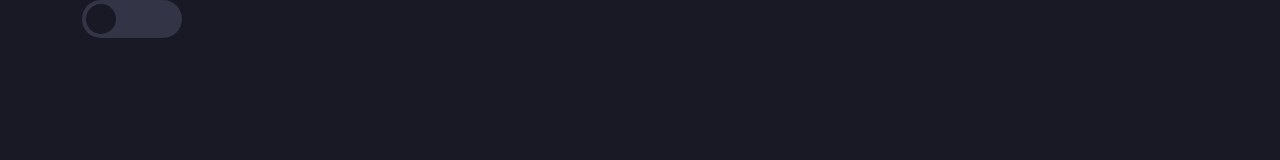
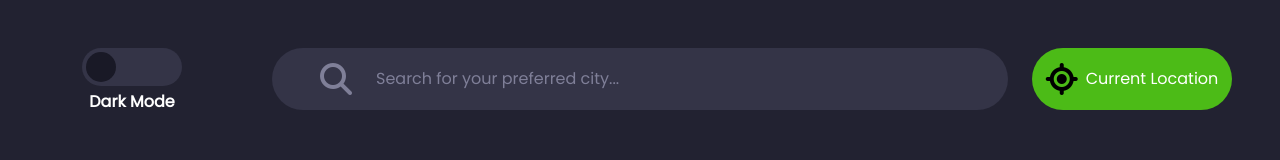
Before and after one commit to BokiCode/Weather-App, a plain HTML site: page index.html in a window 1280 px wide. Drawn offline with nearby package versions, Linux system fonts and the light colour scheme.

Commit message:
made header

```diff
--- a/css/style.css
+++ b/css/style.css
@@ -2,28 +2,66 @@
     padding: 0;
     margin: 0;
     box-sizing: border-box;
+    font-family: "Poppins", sans-serif;
+    font-weight: 400;
+    font-style: normal;
 }
 :root {
-    --color-primary: #191926;
-    --color-secondary: #222231;
-    --color-light-gray: #343447;
+    --color-primary: #222231;
+    --color-secondary: #343447;
+    --color-dark-gray: #191926;
+    --color-text-gray: #7f7f98;
+    --color-green: #4cbb17;
+}
+::-webkit-input-placeholder { /* Chrome/Opera/Safari */
+    color: var(--color-text-gray);
 }
 body {
     background-color: var(--color-primary);
 }
-#toggle-color-mode {
-    background-color: var(--color-light-gray);
+#toggle-color {
+    width: 100px;
+}
+#toggle-color-background {
+    background-color: var(--color-secondary);
     width: 100px;
     height: 38px;
     border-radius: 40px;
     position: relative;
 }
 #toggle-color-circle {
-    background-color: var(--color-primary);
+    background-color: var(--color-dark-gray);
     height: 30px;
     width: 30px;
     border-radius: 50%;
     position: absolute;
     left: 4px;
     top: 4px;
+    transition: transform 0.3s ease;
 }
+.move-right {
+    transform: translateX(62px);
+}
+#toggle-color-paragraph {
+    color: #fff;
+    font-weight: bold;
+}
+.search-field {
+    width: 100%;
+    height: 62px;
+    border-radius: 40px;
+    background-color: var(--color-secondary);
+}
+#input-city-field {
+    width: 300px;
+    background-color: transparent;
+    border: 0;
+    color: #fff;
+    outline:none;
+}
+.current-location {
+    background-color: var(--color-green);
+    width: 200px;
+    height: 62px;
+    border-radius: 40px;
+}
--- a/index.html
+++ b/index.html
@@ -6,22 +6,50 @@
           content="width=device-width, user-scalable=no, initial-scale=1.0, maximum-scale=1.0, minimum-scale=1.0">
     <meta http-equiv="X-UA-Compatible" content="ie=edge">
     <title>Weather App</title>
+    <link rel="preconnect" href="https://fonts.googleapis.com">
+    <link rel="preconnect" href="https://fonts.gstatic.com" crossorigin>
+    <link href="https://fonts.googleapis.com/css2?family=Poppins&display=swap" rel="stylesheet">
     <link rel="stylesheet" href="https://cdn.jsdelivr.net/npm/bootstrap@5.3.2/dist/css/bootstrap.min.css">
     <link rel="stylesheet" href="css/style.css">
 </head>
 <body>
-<div class="container">
-    <div id="toggle-color-mode">
-        <div id="toggle-color-circle">
+<header>
+    <div class="container pt-5">
+        <div class="row">
+            <div class="col-2">
+                <div id="toggle-color" class="d-flex flex-column align-items-center gap-1">
+                    <div id="toggle-color-background">
+                        <div id="toggle-color-circle">
+                        </div>
+                    </div>
+                    <p id="toggle-color-paragraph">Dark Mode</p>
+                </div>
+            </div>
+            <div class="col-8">
+                <div class="search-field d-flex align-items-center gap-4">
+                    <i class="fa-solid fa-magnifying-glass fa-2x search-icon ps-5" style="color: #7f7f98;"></i>
+                    <form action="">
+                        <input type="text" id="input-city-field" placeholder="Search for your preferred city...">
+                    </form>
+                </div>
+            </div>
+            <div class="col-2">
+                <div class="current-location d-flex justify-content-center align-items-center gap-2">
+                    <i class="fa-solid fa-location-crosshairs fa-2x" style="color: #000000;"></i>
+                    <p class="text-white m-0">Current Location</p>
+                </div>
+            </div>
         </div>
     </div>
-</div>
+</header>
 
 
+<script src="https://kit.fontawesome.com/aaac0c0714.js" crossorigin="anonymous"></script>
+<script src="https://cdn.jsdelivr.net/npm/bootstrap@5.3.2/dist/js/bootstrap.bundle.min.js"></script>
 <script
         src="https://code.jquery.com/jquery-3.7.1.min.js"
         integrity="sha256-/JqT3SQfawRcv/BIHPThkBvs0OEvtFFmqPF/lYI/Cxo="
         crossorigin="anonymous"></script>
-<script src="https://cdn.jsdelivr.net/npm/bootstrap@5.3.2/dist/js/bootstrap.bundle.min.js"></script>
+<script src="js/script.js"></script>
 </body>
 </html>
--- a/js/script.js
+++ b/js/script.js
@@ -0,0 +1,5 @@
+$(document).ready(function () {
+    $("#toggle-color-background").click(function () {
+        $("#toggle-color-circle").toggleClass("move-right");
+    });
+});
```
Also changed, not shown: images/search_img.png (added).
